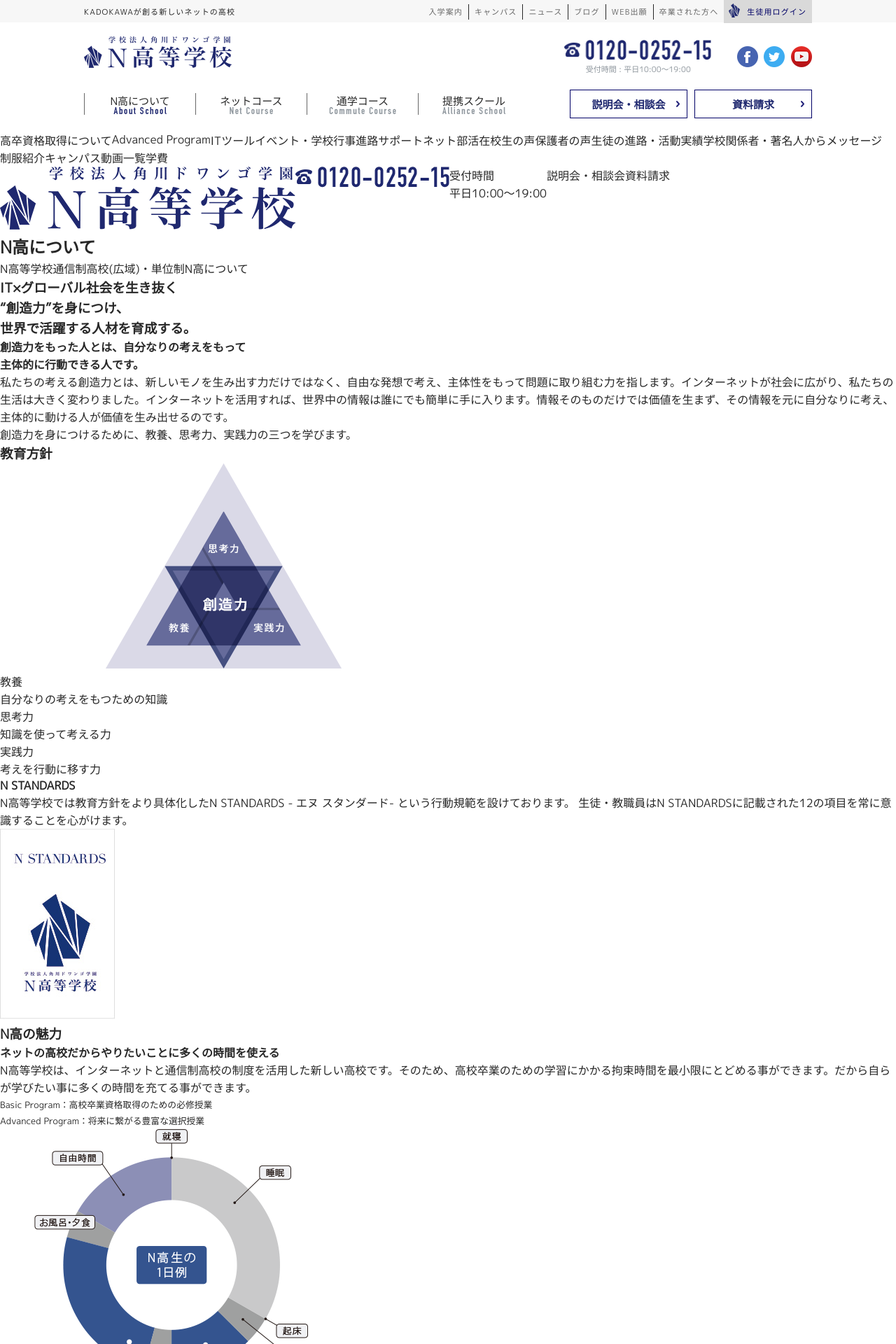
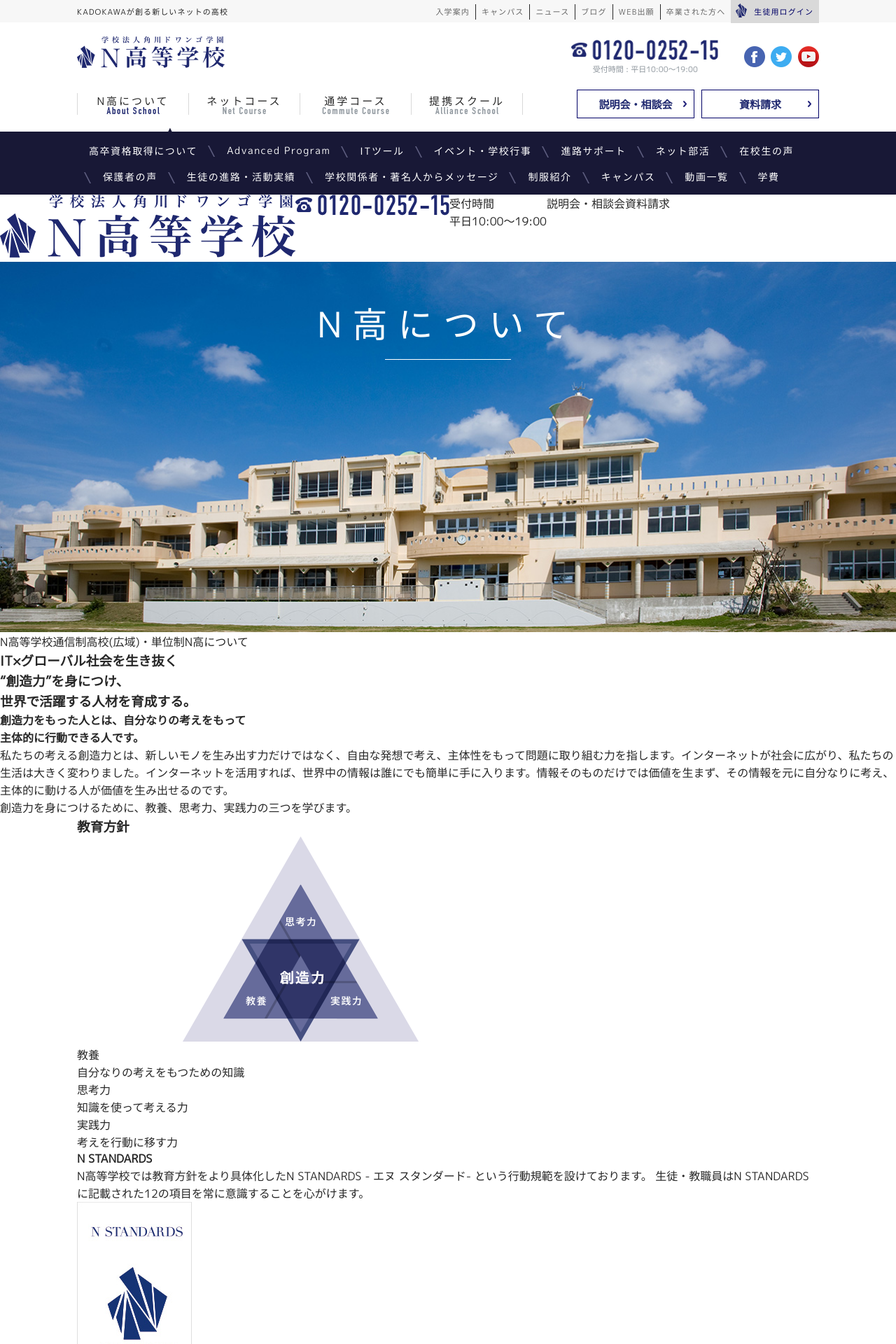
Before and after one commit to mb-c16h18n3scl31985/yumi-takahashi, a PHP site: page / in a window 1280 px wide. Shown: the top 1920 px of the page at 70% size. Run offline with PHP 8.4, Linux system fonts and the light colour scheme.

Commit message:
header fix以外実装

```diff
--- a/html-nkou/index.html
+++ b/html-nkou/index.html
@@ -19,7 +19,7 @@
 <body>
 <header>
     <section class="header__intro">
-        <span class="display-flex max-width-1040">
+        <span class="display-flex max-width-1060">
             <h1>KADOKAWAが創る新しいネットの高校</h1>
             <ul class="display-flex">
                 <li><a href="#">入学案内</a></li>
@@ -33,7 +33,7 @@
         </span>
     </section>
     <section>
-        <div class="header__top display-flex max-width-1040">
+        <div class="header__top display-flex max-width-1060">
             <h1><img src="images/header/header_mainlogo_pc01.png" alt="学校法人角川ドワンゴ学園N高等学校"></h1>
             <div class="tel display-flex"><img src="images/header/header_tel03.png" alt="0120-0252-15"><p>受付時間 : 平日10:00〜19:00</p></div>
             <div class="sns-button">
@@ -42,7 +42,7 @@
                 <a href="#"><img src="images/header/header_social01_03.png" alt="Youtube"></a>
             </div>
         </div>
-        <nav class="global-navi display-flex max-width-1040">
+        <nav class="global-navi display-flex max-width-1060">
             <ul class="global-navi__left display-flex">
                 <li>N高について<span class="about-school">About School</span></li>
                 <li><a href="#">ネットコース<span class="net-course color-change">Net Course</span></a></li>
@@ -55,7 +55,7 @@
             </ul>
         </nav>
         <nav class="global-navi__detail">
-            <ul class="display-flex">
+            <ul class="display-flex max-width-1060">
                 <li><a href="#">高卒資格取得について</a></li>
                 <li><a href="#">Advanced Program</a></li>
                 <li><a href="#">ITツール</a></li>
@@ -85,13 +85,13 @@
 </header>
 <main>
     <section>
-        <h2>N高について</h2>
+        <h2>N高について<br><span class="hidden">N高について</span></h2>
         <nav class="topic-path"><a href="#">N高等学校</a><a href="#">通信制高校(広域)・単位制</a>N高について</nav>
         <h3>IT×グローバル社会を生き抜く<br>“創造力”を身につけ、<br>世界で活躍する人材を育成する。</h3>
         <h4>創造力をもった人とは、自分なりの考えをもって<br>主体的に行動できる人です。</h4>
         <p>私たちの考える創造力とは、新しいモノを生み出す力だけではなく、自由な発想で考え、主体性をもって問題に取り組む力を指します。インターネットが社会に広がり、私たちの生活は大きく変わりました。インターネットを活用すれば、世界中の情報は誰にでも簡単に手に入ります。情報そのものだけでは価値を生まず、その情報を元に自分なりに考え、主体的に動ける人が価値を生み出せるのです。<br>創造力を身につけるために、教養、思考力、実践力の三つを学びます。</p>
     </section>
-    <section>
+    <section class="max-width-1060">
             <h3>教育方針</h3>
             <img src="images/main/about_img00_01.png" alt="教育方針の図">
             <dl>
--- a/html-nkou/stylesheet.css
+++ b/html-nkou/stylesheet.css
@@ -19,8 +19,8 @@ li {
     flex-wrap: wrap;
 }
 
-.max-width-1040 {
-    max-width: 1040px;
+.max-width-1060 {
+    max-width: 1060px;
     margin: 0 auto;
 }
 
@@ -116,13 +116,18 @@ li {
 
 .global-navi__left {
     margin: 5px 0;
+    letter-spacing: 0.2em;
 }
 
 .global-navi__left li:first-child {
     width: 159px;
     height: 31px;
     text-align: center;
-    border-left: solid 1px #676767;
+    border-left: solid 1px #d9d9d9;
+}
+
+.global-navi__left li:last-child {
+    border-right: solid 1px #d9d9d9;
 }
 
 .global-navi__left a {
@@ -130,13 +135,13 @@ li {
     width: 159px;
     height: 31px;
     text-align: center;
-    border-left: solid 1px #676767;
+    border-left: solid 1px #d9d9d9;
 }
 
 .global-navi__left span {
     display: block;
-    text-indent :100%;
-    white-space :nowrap;
+    text-indent: 100%;
+    white-space: nowrap;
     overflow :hidden;
     margin-top: -3px;
     height: 10px;
@@ -184,3 +189,77 @@ li {
     background-color: #000066;
     color: #ffffff;
 }
+
+.global-navi__detail {
+    background-color: #181836;
+    height: 90px;
+    position: relative;
+}
+
+.global-navi__detail ul::before {
+    content: "\025b2";
+    color: #181836;
+    position: absolute;
+    top: -13px;
+    left: 235px;
+}
+
+.global-navi__detail ul {
+    padding: 10px 10px 4px;
+}
+
+.global-navi__detail a {
+    display: inline-block;
+    color: #ffffff;
+    font-size: 14px;
+    letter-spacing: 0.11em;
+    padding: 7px;
+    margin: 0 8px 2px 10px;
+}
+
+.global-navi__detail li::before {
+    content: url(images/symbol/icon_backslash01_black01.png);
+    vertical-align: -4px;
+}
+
+.global-navi__detail li:first-child::before {
+    content: none;
+    padding-left: none;
+}
+
+.global-navi__detail li:first-child a {
+    margin-left: 0;
+}
+
+.global-navi__detail li:first-child a::before {
+    content: none;
+}
+
+.global-navi__detail a:hover {
+    background-color: #ffffff;
+    color: #181836;
+}
+
+/* main */
+main h2 {
+    min-height: 530px;
+    letter-spacing: 0.3em;
+    font-weight: normal;
+    color: #ffffff;
+    font-size: 50px;
+    text-align: center;
+    background: url(images/main/about_mainimage01.jpg) 0 0 no-repeat;
+    background-size: cover;
+    border-bottom: solid 1px #ffffff;
+    padding: 50px 10px;
+}
+
+main h2 > span {
+    text-indent: 100%;
+    white-space: nowrap;
+    overflow :hidden;
+    border-bottom: 1px solid #ffffff;
+    display: block;
+    width: 180px;
+    margin: -65px auto 0;
+}
```
